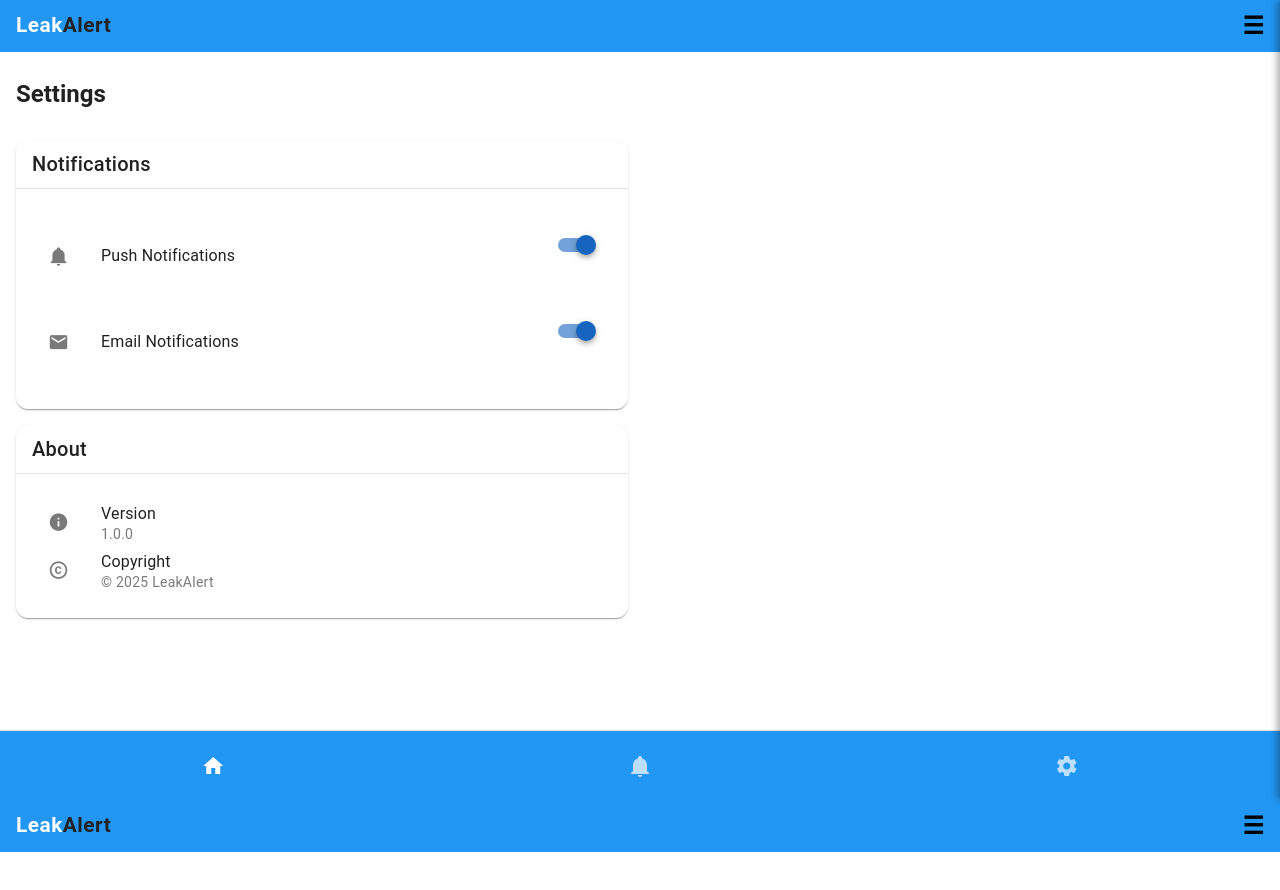
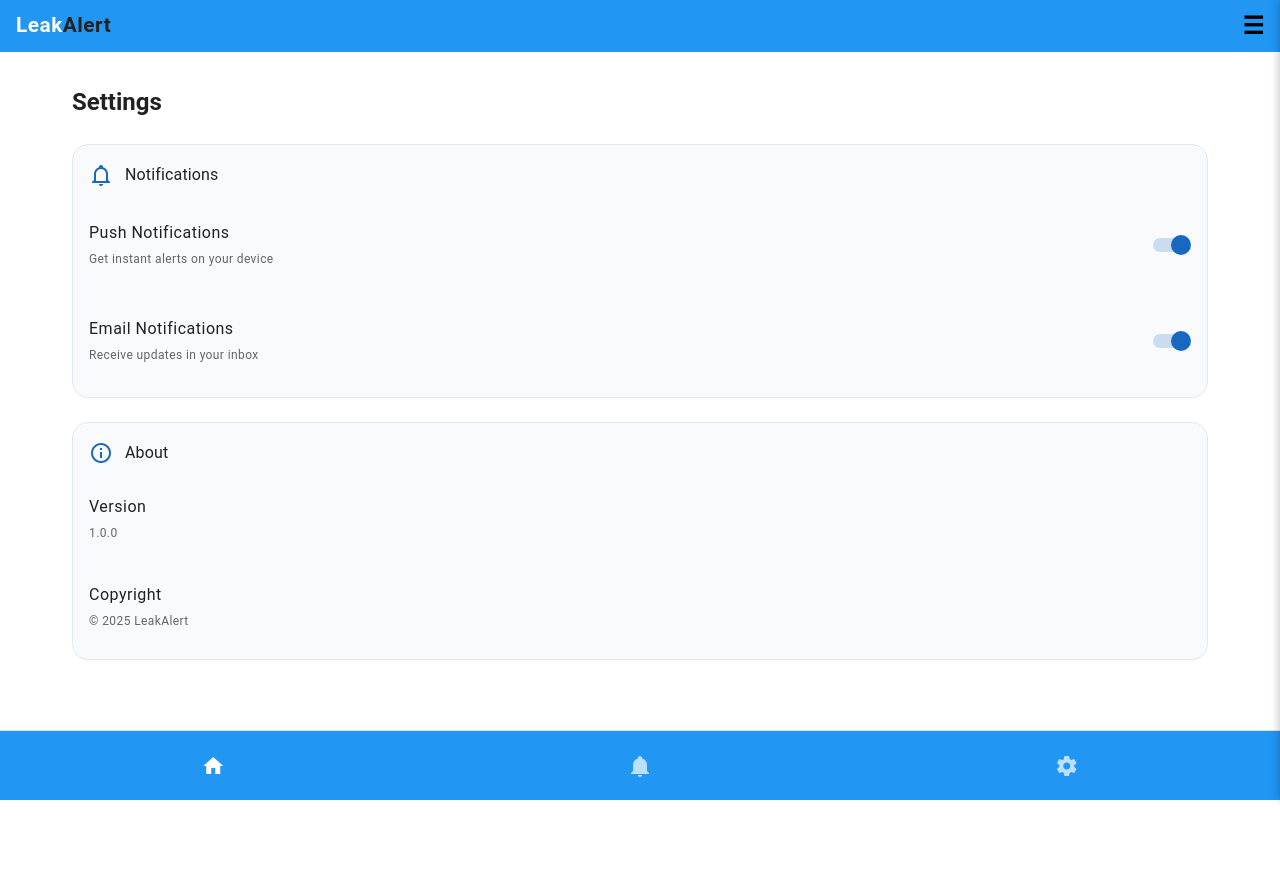
Before and after one commit to lhclavel/leak-alert, a Vue app: page /settings in a window 1280 px wide. Shown: the top 890 px of the page. After the commit the page ends 800 px from the top, so only its background shows below. Built offline with nearby package versions, Linux system fonts and the light colour scheme.

Commit message:
refactor: improving settings layout and components

```diff
--- a/src/views/system/SettingsView.vue
+++ b/src/views/system/SettingsView.vue
@@ -45,209 +45,108 @@ const handleCreate = () => {
 </script>
 
 <template>
-  <v-app>
-    <app-header title="CCIS Portal" />
-    <v-main>
-      <v-container fluid class="py-6">
-        <v-row>
-          <v-col>
-            <h2 class="font-weight-bold mb-1">Settings</h2>
-          </v-col>
-        </v-row>
+  <AppLayout>
+    <template #content>
+      <v-container class="pa-4">
+        <h2 class="mb-6">Settings</h2>
 
-        <v-row>
-          <v-col cols="12" md="8" lg="6">
-            <v-card class="mb-4">
-              <v-card-title class="text-h6">Notifications</v-card-title>
-              <v-divider />
+        <!-- Notifications Card -->
+        <v-card class="mb-6 settings-card" elevation="0">
           <v-card-text>
-                <v-list>
-                  <v-list-item>
-                    <template v-slot:prepend>
-                      <v-icon>mdi-bell</v-icon>
-                    </template>
-                    <v-list-item-title>Push Notifications</v-list-item-title>
-                    <template v-slot:append>
+            <div class="d-flex align-center mb-4">
+              <v-icon color="primary" size="24" class="mr-3">mdi-bell-outline</v-icon>
+              <span class="text-subtitle-1">Notifications</span>
+            </div>
+
+            <div class="setting-item mb-4">
+              <div class="d-flex align-center justify-space-between">
+                <div>
+                  <div class="text-body-1 mb-1">Push Notifications</div>
+                  <div class="text-caption text-medium-emphasis">
+                    Get instant alerts on your device
+                  </div>
+                </div>
                 <v-switch
                   v-model="notifications"
-                        color="blue-darken-3"
+                  color="primary"
+                  hide-details
                   @change="saveSettings"
-                      />
-                    </template>
-                  </v-list-item>
-                  <v-list-item>
-                    <template v-slot:prepend>
-                      <v-icon>mdi-email</v-icon>
-                    </template>
-                    <v-list-item-title>Email Notifications</v-list-item-title>
-                    <template v-slot:append>
+                ></v-switch>
+              </div>
+            </div>
+
+            <div class="setting-item">
+              <div class="d-flex align-center justify-space-between">
+                <div>
+                  <div class="text-body-1 mb-1">Email Notifications</div>
+                  <div class="text-caption text-medium-emphasis">Receive updates in your inbox</div>
+                </div>
                 <v-switch
                   v-model="emailNotifications"
-                        color="blue-darken-3"
+                  color="primary"
+                  hide-details
                   @change="saveSettings"
-                      />
-                    </template>
-                  </v-list-item>
-                </v-list>
+                ></v-switch>
+              </div>
+            </div>
           </v-card-text>
         </v-card>
 
-            <v-card>
-              <v-card-title class="text-h6">About</v-card-title>
-              <v-divider />
+        <!-- About Card -->
+        <v-card class="settings-card" elevation="0">
           <v-card-text>
-                <v-list>
-                  <v-list-item>
-                    <template v-slot:prepend>
-                      <v-icon>mdi-information</v-icon>
-                    </template>
-                    <v-list-item-title>Version</v-list-item-title>
-                    <v-list-item-subtitle>1.0.0</v-list-item-subtitle>
-                  </v-list-item>
-                  <v-list-item>
-                    <template v-slot:prepend>
-                      <v-icon>mdi-copyright</v-icon>
-                    </template>
-                    <v-list-item-title>Copyright</v-list-item-title>
-                    <v-list-item-subtitle>© 2025 LeakAlert</v-list-item-subtitle>
-                  </v-list-item>
-                </v-list>
+            <div class="d-flex align-center mb-4">
+              <v-icon color="primary" size="24" class="mr-3">mdi-information-outline</v-icon>
+              <span class="text-subtitle-1">About</span>
+            </div>
+
+            <div class="setting-item mb-4">
+              <div class="text-body-1 mb-1">Version</div>
+              <div class="text-caption text-medium-emphasis">1.0.0</div>
+            </div>
+
+            <div class="setting-item">
+              <div class="text-body-1 mb-1">Copyright</div>
+              <div class="text-caption text-medium-emphasis">© 2025 LeakAlert</div>
+            </div>
           </v-card-text>
         </v-card>
-          </v-col>
-        </v-row>
       </v-container>
-    </v-main>
-  </v-app>
-  <AppLayout />
+    </template>
+  </AppLayout>
 </template>
 
 <style scoped>
-.v-card {
-  border-radius: 12px;
-  overflow: hidden;
+.settings-card {
+  background-color: #f8fafc !important;
+  border-radius: 16px !important;
+  border: 1px solid #e2e8f0 !important;
 }
 
-.v-list-item {
-  min-height: 48px;
+.setting-item {
+  padding: 12px 0;
 }
 
-/* Bottom Navigation */
-.bottom-nav {
-  display: flex;
-  background: #2196f3;
-  height: 70px;
-  border-top: 1px solid #e0e0e0;
+:deep(.v-switch) {
+  .v-switch__track {
+    opacity: 0.2;
   }
 
-.nav-btn {
-  flex: 1;
-  display: flex;
-  flex-direction: column;
-  align-items: center;
-  justify-content: center;
-  background: none;
-  border: none;
-  color: rgba(255, 255, 255, 0.7);
-  cursor: pointer;
-  transition: color 0.3s ease;
-  padding: 8px;
+  .v-switch__thumb {
+    box-shadow: none;
+  }
 }
 
-.nav-btn:hover,
-.nav-btn.active {
-  color: white;
+:deep(.v-switch--active) {
+  .v-switch__track {
+    opacity: 0.3;
+  }
 }
 
-.nav-icon {
-  font-size: 20px;
-  margin-bottom: 4px;
+/* Update Vuetify theme colors in your main.js or theme configuration */
+/*
+{
+  primary: '#2196f3', // Sky blue
 }
-
-.add-btn {
-  position: relative;
-}
-
-.add-button {
-  background: rgba(255, 255, 255, 0.2);
-  border-radius: 50%;
-  width: 40px;
-  height: 40px;
-  display: flex;
-  align-items: center;
-  justify-content: center;
-  backdrop-filter: blur(10px);
-  transition:
-    transform 0.2s ease,
-    background-color 0.2s ease;
-}
-
-.add-btn:hover .add-button {
-  transform: scale(1.1);
-  background: rgba(255, 255, 255, 0.3);
-}
-
-.add-button .nav-icon {
-  font-size: 24px;
-  color: white;
-  margin-bottom: 0;
-  transition: transform 0.2s ease;
-}
-
-.nav-icon.rotated {
-  transform: rotate(45deg);
-}
-
-.add-btn:hover .nav-icon:not(.rotated) {
-  transform: rotate(90deg);
-}
-
-/* Create Button Popup */
-.create-popup {
-  position: absolute;
-  bottom: 100%;
-  left: 50%;
-  transform: translateX(-50%) translateY(-10px);
-  background: #1976d2;
-  color: white;
-  padding: 8px 16px;
-  border-radius: 20px;
-  font-size: 14px;
-  font-weight: 500;
-  white-space: nowrap;
-  opacity: 0;
-  visibility: hidden;
-  transition: all 0.3s ease;
-  cursor: pointer;
-  box-shadow: 0 4px 12px rgba(0, 0, 0, 0.15);
-  z-index: 10;
-}
-
-.create-popup::after {
-  content: '';
-  position: absolute;
-  top: 100%;
-  left: 50%;
-  transform: translateX(-50%);
-  width: 0;
-  height: 0;
-  border-left: 6px solid transparent;
-  border-right: 6px solid transparent;
-  border-top: 6px solid #1976d2;
-}
-
-.create-popup.visible {
-  opacity: 1;
-  visibility: visible;
-  transform: translateX(-50%) translateY(-5px);
-}
-
-.create-popup:hover {
-  background: #1565c0;
-  transform: translateX(-50%) translateY(-8px) scale(1.05);
-}
-
-.create-text {
-  display: block;
-}
+*/
 </style>
```
Lines whose indentation alone changed are shown as unchanged.
